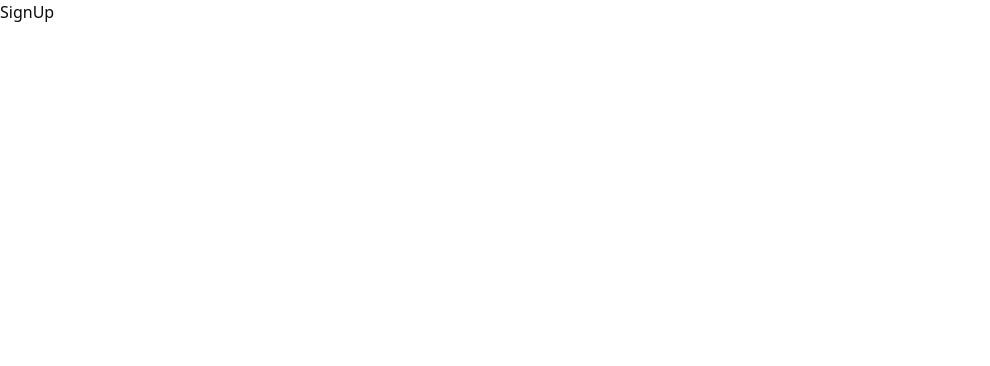
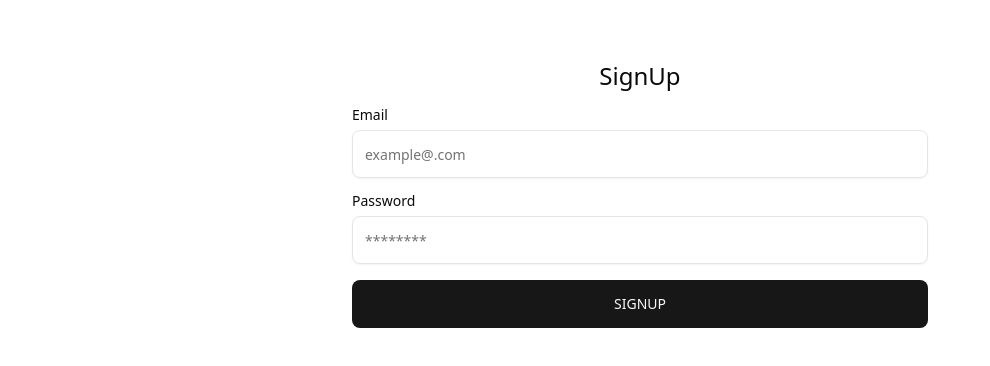
Before and after one commit to hikaru-harr/schedule-sharing, a React (Vite) app in the folder frontend/: page /signup in a window 1280 px wide. Shown: the top 366 px of the page, without its empty margins (0-990 px from the left). Built offline with nearby package versions, Linux system fonts and the light colour scheme.

Commit message:
add: shadcn ui components and view

```diff
--- a/frontend/package.json
+++ b/frontend/package.json
@@ -12,6 +12,9 @@
 		"biome:write": "pnpm exec biome check --write ."
 	},
 	"dependencies": {
+		"@hookform/resolvers": "^5.2.2",
+		"@radix-ui/react-label": "^2.1.7",
+		"@radix-ui/react-slot": "^1.2.3",
 		"@tailwindcss/vite": "^4.1.13",
 		"@tanstack/react-form": "^1.21.2",
 		"class-variance-authority": "^0.7.1",
@@ -19,6 +22,7 @@
 		"lucide-react": "^0.544.0",
 		"react": "^19.1.1",
 		"react-dom": "^19.1.1",
+		"react-hook-form": "^7.63.0",
 		"react-router": "^7.9.1",
 		"tailwind-merge": "^3.3.1",
 		"tailwindcss": "^4.1.13",
--- /dev/null
+++ b/frontend/src/components/ui/button.tsx
@@ -0,0 +1,56 @@
+import { Slot } from '@radix-ui/react-slot';
+import { cva, type VariantProps } from 'class-variance-authority';
+import type * as React from 'react';
+
+import { cn } from '@/lib/utils';
+
+const buttonVariants = cva(
+	"inline-flex items-center justify-center gap-2 whitespace-nowrap rounded-md text-sm font-medium transition-all disabled:pointer-events-none disabled:opacity-50 [&_svg]:pointer-events-none [&_svg:not([class*='size-'])]:size-4 shrink-0 [&_svg]:shrink-0 outline-none focus-visible:border-ring focus-visible:ring-ring/50 focus-visible:ring-[3px] aria-invalid:ring-destructive/20 dark:aria-invalid:ring-destructive/40 aria-invalid:border-destructive",
+	{
+		variants: {
+			variant: {
+				default: 'bg-primary text-primary-foreground hover:bg-primary/90',
+				destructive:
+					'bg-destructive text-white hover:bg-destructive/90 focus-visible:ring-destructive/20 dark:focus-visible:ring-destructive/40 dark:bg-destructive/60',
+				outline:
+					'border bg-background shadow-xs hover:bg-accent hover:text-accent-foreground dark:bg-input/30 dark:border-input dark:hover:bg-input/50',
+				secondary: 'bg-secondary text-secondary-foreground hover:bg-secondary/80',
+				ghost: 'hover:bg-accent hover:text-accent-foreground dark:hover:bg-accent/50',
+				link: 'text-primary underline-offset-4 hover:underline',
+			},
+			size: {
+				default: 'h-12 px-4 py-2 has-[>svg]:px-3',
+				sm: 'h-8 rounded-md gap-1.5 px-3 has-[>svg]:px-2.5',
+				lg: 'h-10 rounded-md px-6 has-[>svg]:px-4',
+				icon: 'size-9',
+			},
+		},
+		defaultVariants: {
+			variant: 'default',
+			size: 'default',
+		},
+	},
+);
+
+function Button({
+	className,
+	variant,
+	size,
+	asChild = false,
+	...props
+}: React.ComponentProps<'button'> &
+	VariantProps<typeof buttonVariants> & {
+		asChild?: boolean;
+	}) {
+	const Comp = asChild ? Slot : 'button';
+
+	return (
+		<Comp
+			data-slot="button"
+			className={cn(buttonVariants({ variant, size, className }))}
+			{...props}
+		/>
+	);
+}
+
+export { Button, buttonVariants };
--- /dev/null
+++ b/frontend/src/components/ui/form.tsx
@@ -0,0 +1,151 @@
+'use client';
+
+import type * as LabelPrimitive from '@radix-ui/react-label';
+import { Slot } from '@radix-ui/react-slot';
+import * as React from 'react';
+import {
+	Controller,
+	type ControllerProps,
+	type FieldPath,
+	type FieldValues,
+	FormProvider,
+	useFormContext,
+	useFormState,
+} from 'react-hook-form';
+import { Label } from '@/components/ui/label';
+import { cn } from '@/lib/utils';
+
+const Form = FormProvider;
+
+type FormFieldContextValue<
+	TFieldValues extends FieldValues = FieldValues,
+	TName extends FieldPath<TFieldValues> = FieldPath<TFieldValues>,
+> = {
+	name: TName;
+};
+
+const FormFieldContext = React.createContext<FormFieldContextValue>({} as FormFieldContextValue);
+
+const FormField = <
+	TFieldValues extends FieldValues = FieldValues,
+	TName extends FieldPath<TFieldValues> = FieldPath<TFieldValues>,
+>({
+	...props
+}: ControllerProps<TFieldValues, TName>) => {
+	return (
+		<FormFieldContext.Provider value={{ name: props.name }}>
+			<Controller {...props} />
+		</FormFieldContext.Provider>
+	);
+};
+
+const useFormField = () => {
+	const fieldContext = React.useContext(FormFieldContext);
+	const itemContext = React.useContext(FormItemContext);
+	const { getFieldState } = useFormContext();
+	const formState = useFormState({ name: fieldContext.name });
+	const fieldState = getFieldState(fieldContext.name, formState);
+
+	if (!fieldContext) {
+		throw new Error('useFormField should be used within <FormField>');
+	}
+
+	const { id } = itemContext;
+
+	return {
+		id,
+		name: fieldContext.name,
+		formItemId: `${id}-form-item`,
+		formDescriptionId: `${id}-form-item-description`,
+		formMessageId: `${id}-form-item-message`,
+		...fieldState,
+	};
+};
+
+type FormItemContextValue = {
+	id: string;
+};
+
+const FormItemContext = React.createContext<FormItemContextValue>({} as FormItemContextValue);
+
+function FormItem({ className, ...props }: React.ComponentProps<'div'>) {
+	const id = React.useId();
+
+	return (
+		<FormItemContext.Provider value={{ id }}>
+			<div data-slot="form-item" className={cn('grid gap-2', className)} {...props} />
+		</FormItemContext.Provider>
+	);
+}
+
+function FormLabel({ className, ...props }: React.ComponentProps<typeof LabelPrimitive.Root>) {
+	const { error, formItemId } = useFormField();
+
+	return (
+		<Label
+			data-slot="form-label"
+			data-error={!!error}
+			className={cn('data-[error=true]:text-destructive', className)}
+			htmlFor={formItemId}
+			{...props}
+		/>
+	);
+}
+
+function FormControl({ ...props }: React.ComponentProps<typeof Slot>) {
+	const { error, formItemId, formDescriptionId, formMessageId } = useFormField();
+
+	return (
+		<Slot
+			data-slot="form-control"
+			id={formItemId}
+			aria-describedby={!error ? `${formDescriptionId}` : `${formDescriptionId} ${formMessageId}`}
+			aria-invalid={!!error}
+			{...props}
+		/>
+	);
+}
+
+function FormDescription({ className, ...props }: React.ComponentProps<'p'>) {
+	const { formDescriptionId } = useFormField();
+
+	return (
+		<p
+			data-slot="form-description"
+			id={formDescriptionId}
+			className={cn('text-muted-foreground text-sm', className)}
+			{...props}
+		/>
+	);
+}
+
+function FormMessage({ className, ...props }: React.ComponentProps<'p'>) {
+	const { error, formMessageId } = useFormField();
+	const body = error ? String(error?.message ?? '') : props.children;
+
+	if (!body) {
+		return null;
+	}
+
+	return (
+		<p
+			data-slot="form-message"
+			id={formMessageId}
+			className={cn('text-destructive text-sm', className)}
+			{...props}
+		>
+			{body}
+		</p>
+	);
+}
+
+export {
+	useFormField,
+	Form,
+	FormItem,
+	FormLabel,
+	FormControl,
+	FormDescription,
+	FormMessage,
+	FormField,
+};
--- /dev/null
+++ b/frontend/src/components/ui/input.tsx
@@ -0,0 +1,21 @@
+import type * as React from 'react';
+
+import { cn } from '@/lib/utils';
+
+function Input({ className, type, ...props }: React.ComponentProps<'input'>) {
+	return (
+		<input
+			type={type}
+			data-slot="input"
+			className={cn(
+				'file:text-foreground placeholder:text-muted-foreground selection:bg-primary selection:text-primary-foreground dark:bg-input/30 border-input h-12 w-full min-w-0 rounded-md border bg-transparent px-3 py-1 text-base shadow-xs transition-[color,box-shadow] outline-none file:inline-flex file:h-7 file:border-0 file:bg-transparent file:text-sm file:font-medium disabled:pointer-events-none disabled:cursor-not-allowed disabled:opacity-50 md:text-sm',
+				'focus-visible:border-ring focus-visible:ring-ring/50 focus-visible:ring-[3px]',
+				'aria-invalid:ring-destructive/20 dark:aria-invalid:ring-destructive/40 aria-invalid:border-destructive',
+				className,
+			)}
+			{...props}
+		/>
+	);
+}
+
+export { Input };
--- /dev/null
+++ b/frontend/src/components/ui/label.tsx
@@ -0,0 +1,19 @@
+import * as LabelPrimitive from '@radix-ui/react-label';
+import type * as React from 'react';
+
+import { cn } from '@/lib/utils';
+
+function Label({ className, ...props }: React.ComponentProps<typeof LabelPrimitive.Root>) {
+	return (
+		<LabelPrimitive.Root
+			data-slot="label"
+			className={cn(
+				'flex items-center gap-2 text-sm leading-none font-medium select-none group-data-[disabled=true]:pointer-events-none group-data-[disabled=true]:opacity-50 peer-disabled:cursor-not-allowed peer-disabled:opacity-50',
+				className,
+			)}
+			{...props}
+		/>
+	);
+}
+
+export { Label };
--- a/frontend/src/features/signup/SignUp.tsx
+++ b/frontend/src/features/signup/SignUp.tsx
@@ -1,5 +1,74 @@
+import { zodResolver } from '@hookform/resolvers/zod';
+import { useForm } from 'react-hook-form';
+import { z } from 'zod';
+import { Button } from '@/components/ui/button';
+import {
+	Form,
+	FormControl,
+	FormDescription,
+	FormField,
+	FormItem,
+	FormLabel,
+	FormMessage,
+} from '@/components/ui/form';
+import { Input } from '@/components/ui/input';
+
+const signUpFormSchema = z.object({
+	email: z.email(),
+	password: z.string(),
+});
+
+type SignUpFormType = z.infer<typeof signUpFormSchema>;
+
 function SignUp() {
-	return <div>SignUp</div>;
+	const signUpForm = useForm<SignUpFormType>({
+		resolver: zodResolver(signUpFormSchema),
+		defaultValues: {
+			email: '',
+			password: '',
+		},
+	});
+
+	const onSignUpSubmit = (data: SignUpFormType) => {
+		console.log(data);
+	};
+
+	return (
+		<div className="w-xl mx-auto mt-[60px]">
+			<h1 className="text-2xl text-center">SignUp</h1>
+			<Form {...signUpForm}>
+				<form onSubmit={signUpForm.handleSubmit(onSignUpSubmit)} className="mt-4 space-y-4">
+					<FormField
+						control={signUpForm.control}
+						name="email"
+						render={({ field }) => (
+							<FormItem>
+								<FormLabel>Email</FormLabel>
+								<FormControl>
+									<Input placeholder="example@.com" type="email" {...field} />
+								</FormControl>
+								<FormMessage />
+							</FormItem>
+						)}
+					/>
+					<FormField
+						control={signUpForm.control}
+						name="password"
+						render={({ field }) => (
+							<FormItem>
+								<FormLabel>Password</FormLabel>
+								<FormControl>
+									<Input placeholder="********" type="password" {...field} />
+								</FormControl>
+								<FormMessage />
+							</FormItem>
+						)}
+					/>
+					<Button className="w-full">SIGNUP</Button>
+				</form>
+			</Form>
+		</div>
+	);
 }
 
 export default SignUp;
```
Also changed, not shown: 1 other file (tests, documents, lock files or other folders).
